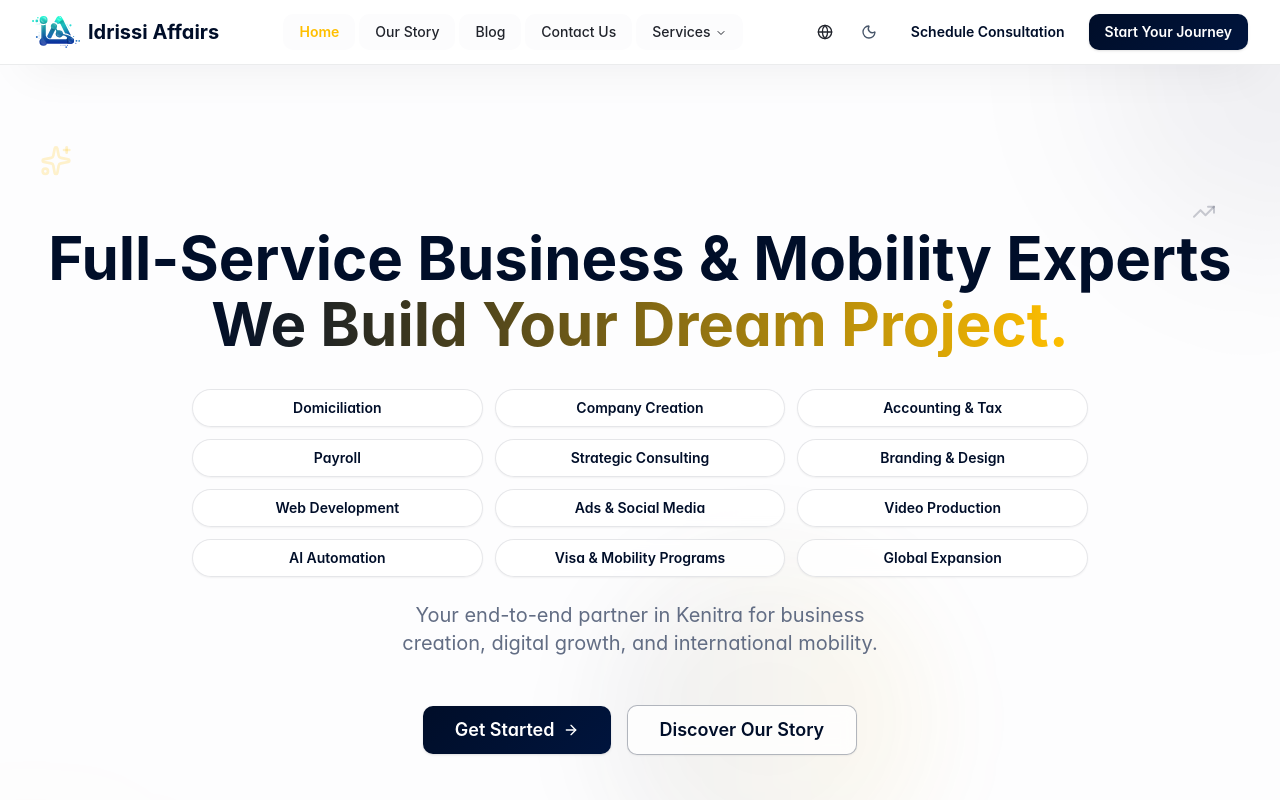
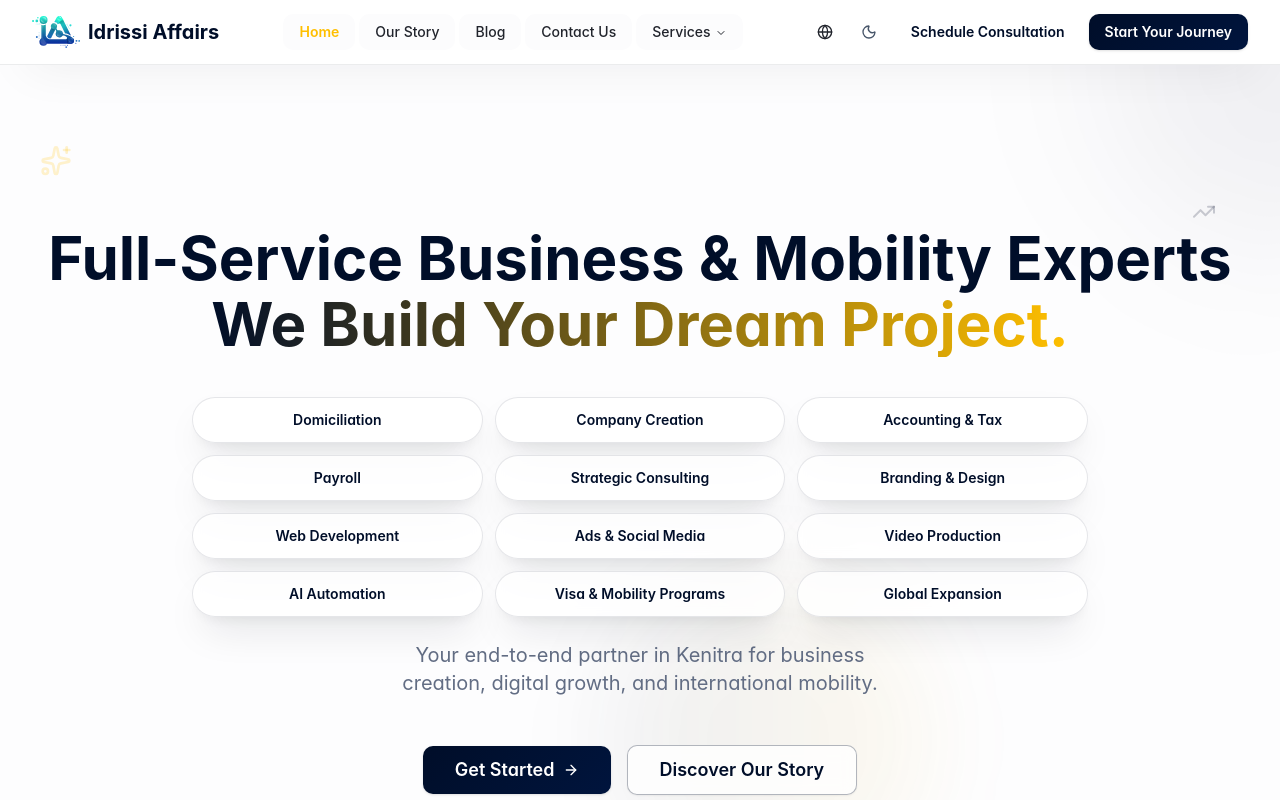
Before and after one commit to anasafanif/idrissi-affaire, a React (Vite) app: page / in a window 1280 px wide. Shown: the top 800 px of the page. Built offline with nearby package versions, Linux system fonts and the light colour scheme.

Commit message:
com miss

```diff
--- a/src/pages/HomePage.tsx
+++ b/src/pages/HomePage.tsx
@@ -113,12 +113,12 @@ export function HomePage() {
               </motion.span>
             </motion.h1>
             {heroHighlights.length > 0 && (
-              <div className="mt-8 grid grid-cols-1 sm:grid-cols-2 lg:grid-cols-3 gap-3 max-w-4xl mx-auto">
+              <div className="mt-10 grid grid-cols-1 sm:grid-cols-2 lg:grid-cols-3 gap-3 max-w-4xl mx-auto">
                 {heroHighlights.map((item) => (
                   <motion.span
                     key={item}
-                    className="inline-flex items-center justify-center rounded-full bg-white/80 text-idrissi-blue font-semibold px-4 py-2 text-sm shadow-sm border border-idrissi-blue/10 backdrop-blur-sm"
-                    whileHover={{ scale: 1.04 }}
+                    className="inline-flex items-center justify-center rounded-full bg-white/80 text-idrissi-blue font-semibold px-5 py-3 text-sm shadow-premium border border-idrissi-blue/10 backdrop-blur-sm transition-all duration-300 hover:border-idrissi-gold/60 hover:bg-gradient-to-r hover:from-white hover:to-idrissi-gold/10 dark:bg-white/10 dark:text-white dark:border-white/10 dark:hover:border-idrissi-gold/50 dark:hover:from-idrissi-blue/20 dark:hover:to-idrissi-gold/20"
+                    whileHover={{ scale: 1.05, y: -2 }}
                     transition={{ type: "spring", stiffness: 250 }}
                   >
                     {item}
```
